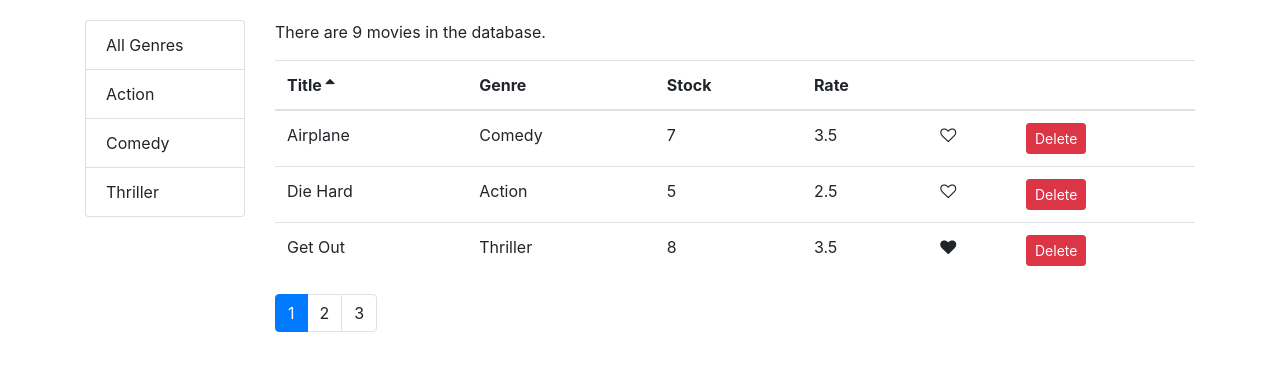
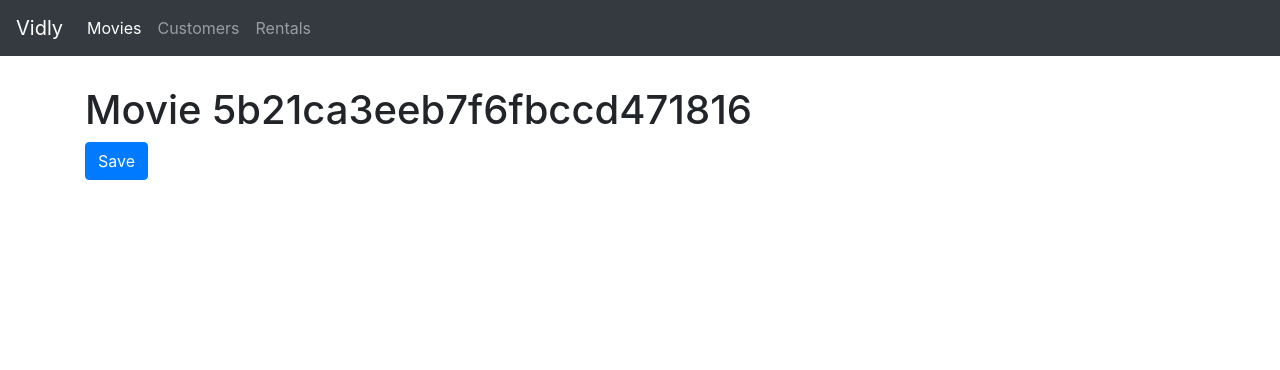
Before and after one commit to leninpaulino/vidly, a React (Create React App) app: page /movies/5b21ca3eeb7f6fbccd471816 in a window 1280 px wide. Shown: the top 370 px of the page. Built offline with nearby package versions, Linux system fonts and the light colour scheme.

Commit message:
Add routing and navigation

```diff
--- a/package.json
+++ b/package.json
@@ -9,6 +9,7 @@
     "prop-types": "^15.7.2",
     "react": "^16.9.0",
     "react-dom": "^16.9.0",
+    "react-router-dom": "^5.0.1",
     "react-scripts": "3.1.1"
   },
   "scripts": {
--- a/src/App.js
+++ b/src/App.js
@@ -1,11 +1,28 @@
 import React from "react";
 import Movies from "./components/movies";
+import NavBar from "./components/navbar";
+import { Route, Redirect, Switch } from "react-router-dom";
+import Customers from "./components/customers";
+import Rentals from "./components/rentals";
+import NotFound from "./components/notFound";
+import MovieForm from "./components/movieForm";
 
 function App() {
   return (
-    <main className="container">
-      <Movies />
-    </main>
+    <React.Fragment>
+      <NavBar />
+      <main className="container">
+        <Switch>
+          <Route path="/movies/:_id" component={MovieForm} />
+          <Route path="/movies" component={Movies} />
+          <Route path="/rentals" component={Rentals} />
+          <Route path="/customers" component={Customers} />
+          <Route path="/not-found" component={NotFound} />
+          <Redirect from="/" to="/movies" exact />
+          <Redirect to="/not-found" />
+        </Switch>
+      </main>
+    </React.Fragment>
   );
 }
 
--- /dev/null
+++ b/src/components/customers.jsx
@@ -0,0 +1,7 @@
+import React from "react";
+
+const Customers = () => {
+  return <h1>Customers</h1>;
+};
+
+export default Customers;
--- /dev/null
+++ b/src/components/movieForm.jsx
@@ -0,0 +1,17 @@
+import React from "react";
+
+const MovieForm = ({ match, history }) => {
+  return (
+    <div>
+      <h1>Movie {match.params._id} </h1>
+      <button
+        className="btn btn-primary"
+        onClick={() => history.push("/movies")}
+      >
+        Save
+      </button>
+    </div>
+  );
+};
+
+export default MovieForm;
--- a/src/components/moviesTable.jsx
+++ b/src/components/moviesTable.jsx
@@ -1,10 +1,15 @@
 import React, { Component } from "react";
 import Like from "./common/like";
 import Table from "./common/table";
+import { Link } from "react-router-dom";
 
 class MoviesTable extends Component {
   columns = [
-    { path: "title", label: "Title" },
+    {
+      label: "Title",
+      content: movie => <Link to={`/movies/${movie._id}`}>{movie.title}</Link>,
+      key: "title"
+    },
     { path: "genre.name", label: "Genre" },
     { path: "numberInStock", label: "Stock" },
     { path: "dailyRentalRate", label: "Rate" },
--- /dev/null
+++ b/src/components/navbar.jsx
@@ -0,0 +1,44 @@
+import React from "react";
+import { NavLink, Link } from "react-router-dom";
+
+const NavBar = () => {
+  const navLinks = [
+    { to: "/movies", text: "Movies" },
+    { to: "/customers", text: "Customers" },
+    { to: "/rentals", text: "Rentals" }
+  ];
+  return (
+    <nav className="navbar navbar-expand-lg navbar-dark bg-dark">
+      <Link className="navbar-brand" to="/">
+        Vidly
+      </Link>
+
+      <button
+        className="navbar-toggler"
+        type="button"
+        data-toggle="collapse"
+        data-target="#navbarNavAltMarkup"
+        aria-controls="navbarNavAltMarkup"
+        aria-expanded="false"
+        aria-label="Toggle navigation"
+      >
+        <span className="navbar-toggler-icon"></span>
+      </button>
+      <div className="collapse navbar-collapse">
+        <div className="navbar-nav">
+          {navLinks.map(navLink => (
+            <NavLink
+              className="nav-item nav-link"
+              key={navLink.to}
+              to={navLink.to}
+            >
+              {navLink.text}
+            </NavLink>
+          ))}
+        </div>
+      </div>
+    </nav>
+  );
+};
+
+export default NavBar;
--- /dev/null
+++ b/src/components/notFound.jsx
@@ -0,0 +1,7 @@
+import React from "react";
+
+const NotFound = () => {
+  return <h1>Not found</h1>;
+};
+
+export default NotFound;
--- /dev/null
+++ b/src/components/rentals.jsx
@@ -0,0 +1,7 @@
+import React from "react";
+
+const Rentals = () => {
+  return <h1>Rentals</h1>;
+};
+
+export default Rentals;
--- a/src/index.css
+++ b/src/index.css
@@ -1,9 +1,8 @@
 body {
   margin: 0;
-  padding: 20px 0 0 0;
-  font-family: -apple-system, BlinkMacSystemFont, "Segoe UI", "Roboto", "Oxygen",
-    "Ubuntu", "Cantarell", "Fira Sans", "Droid Sans", "Helvetica Neue",
-    sans-serif;
-  -webkit-font-smoothing: antialiased;
-  -moz-osx-font-smoothing: grayscale;
+  padding: 0;
 }
+
+.navbar {
+  margin-bottom: 30px;
+}
--- a/src/index.js
+++ b/src/index.js
@@ -1,12 +1,18 @@
 import React from "react";
 import ReactDOM from "react-dom";
-import "./index.css";
 import App from "./App";
 import * as serviceWorker from "./serviceWorker";
 import "bootstrap/dist/css/bootstrap.css";
 import "font-awesome/css/font-awesome.css";
+import { BrowserRouter } from "react-router-dom";
+import "./index.css";
 
-ReactDOM.render(<App />, document.getElementById("root"));
+ReactDOM.render(
+  <BrowserRouter>
+    <App />
+  </BrowserRouter>,
+  document.getElementById("root")
+);
 
 // If you want your app to work offline and load faster, you can change
 // unregister() to register() below. Note this comes with some pitfalls.
```
Also changed, not shown: 1 other file (tests, documents, lock files or other folders).
